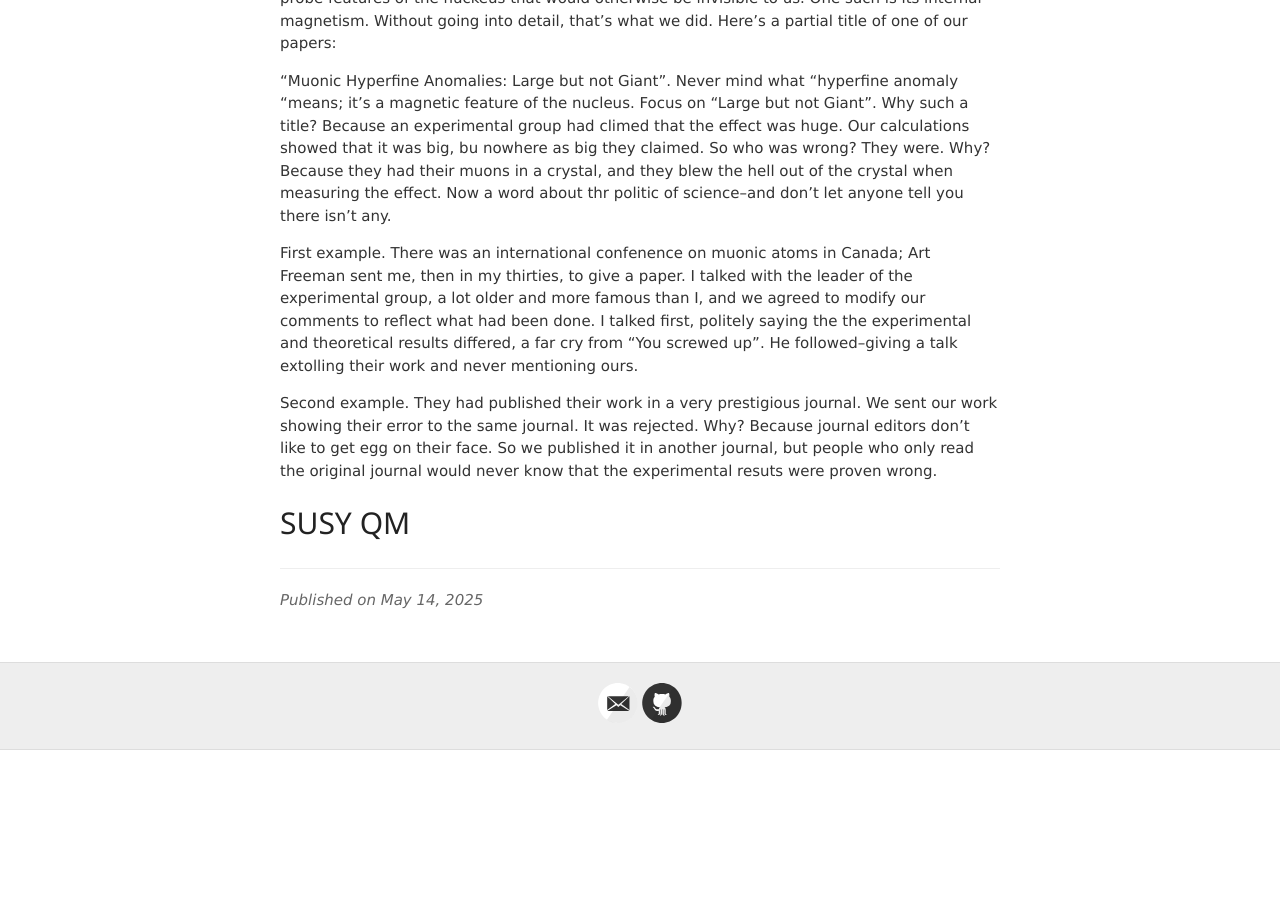
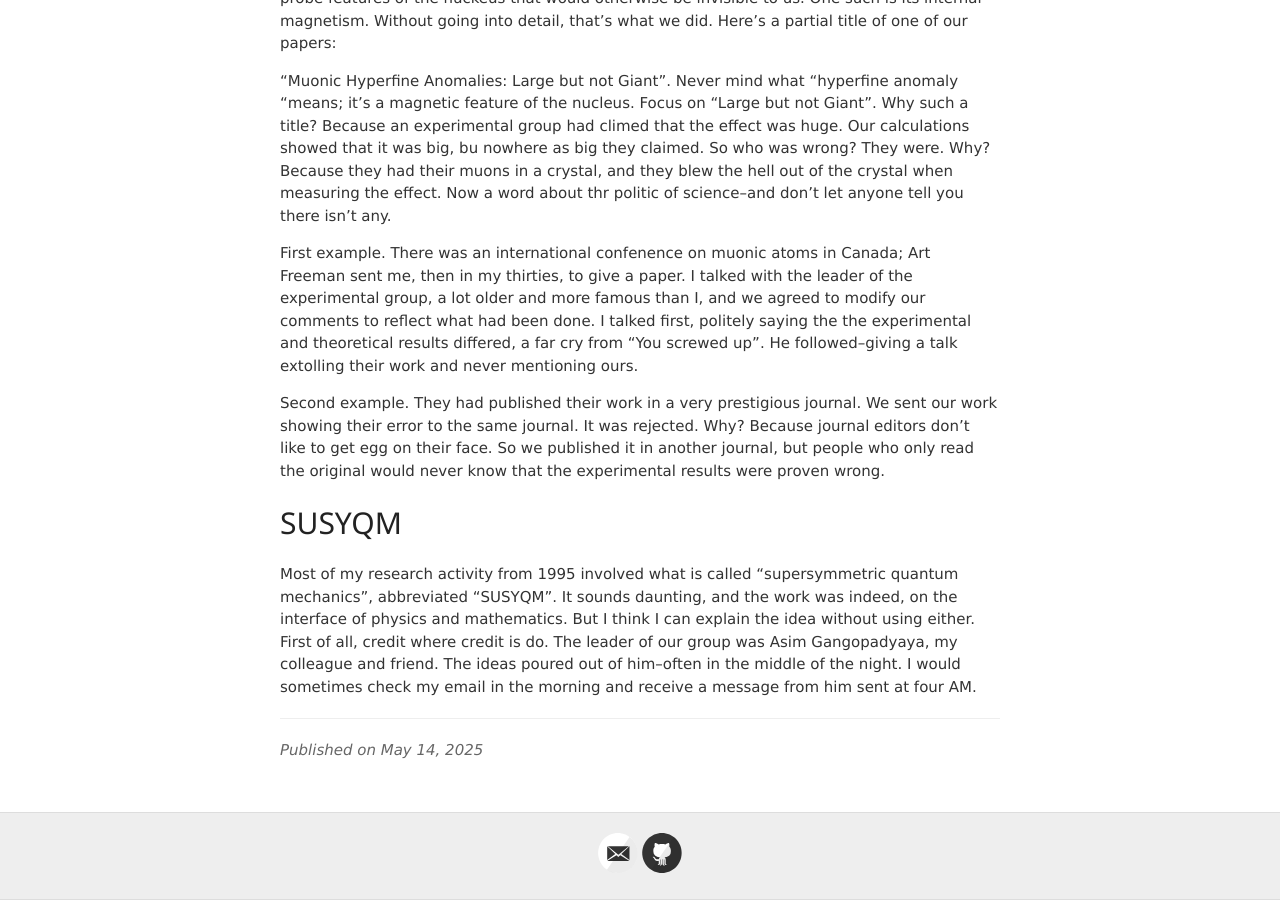
Before and after one commit to jvmallow/jvmallow.github.io, a Jekyll site: the page built from _posts/2025-05-14-Physics.md, in a window 1280 px wide and 900 px high, scrolled down 7875 px. Built offline with Jekyll 4.4.1, drawn with Linux system fonts in a browser that asks for light colours; a script that is not in the unit is left out; before the commit the page ends 8625 px from its top, so only the background shows below that.

Commit message:
Update 2025-05-14-Physics.md

```diff
--- a/_posts/2025-05-14-Physics.md
+++ b/_posts/2025-05-14-Physics.md
@@ -175,10 +175,12 @@ Look again at the figure of the Bohr atom for hydrogen above. Othr atoms look bo
 
 First example. There was an international confenence on muonic atoms in Canada; Art Freeman sent me, then in my thirties, to give a paper. I talked with the leader of the experimental group, a lot older and more famous than I, and we agreed to modify our comments to reflect what had been done. I talked first, politely saying the the experimental and theoretical results differed, a far cry from "You screwed up". He followed--giving a talk extolling their work and never mentioning ours.
 
-Second example. They had published their work in a very prestigious journal. We sent our work showing their error to the same journal. It was rejected. Why? Because journal editors don't like to get egg on their face. So we published it in another journal, but people who only read the original journal would never know that the experimental resuts were proven wrong.
+Second example. They had published their work in a very prestigious journal. We sent our work showing their error to the same journal. It was rejected. Why? Because journal editors don't like to get egg on their face. So we published it in another journal, but people who only read the original would never know that the experimental results were proven wrong.
 
 
 
 
 
-## SUSY QM
+## SUSYQM
+
+Most of my research activity from 1995 involved what is called "supersymmetric quantum mechanics", abbreviated "SUSYQM".  It sounds daunting, and the work was indeed, on the interface of physics and mathematics. But I think I can explain the idea without using either.  First of all, credit where credit is do. The leader of our group was Asim Gangopadyaya, my colleague and friend. The ideas poured out of him--often in the middle of the night. I would sometimes check my email in the morning and receive a message from him sent at four AM.
```
